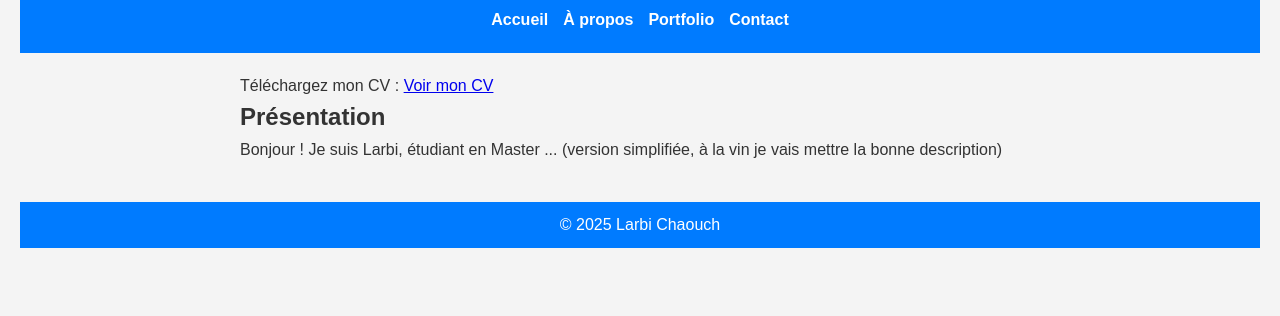
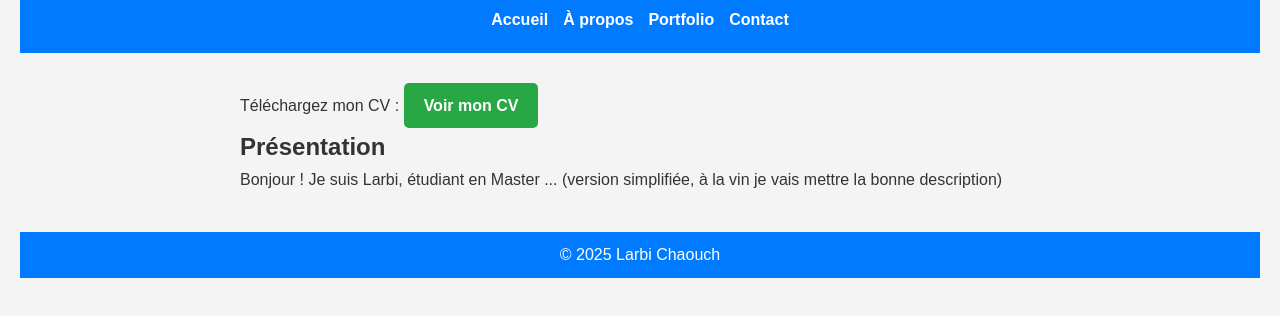
Before and after one commit to larbi1993/site-personnel, a plain HTML site: page index.html in a window 1280 px wide. Shown: the part 94-410 px from the top of the page. Drawn offline with Linux system fonts and the light colour scheme.

Commit message:
Fin Sprint 1 : page d'accueil minimale, structure, CSS et JS

```diff
--- a/css/style.css
+++ b/css/style.css
@@ -46,3 +46,19 @@ footer {
     background-color: #007bff;
     color: white;
 }
+
+.cv-button {
+    display: inline-block;
+    padding: 10px 20px;
+    background-color: #28a745; /* vert moderne */
+    color: white;
+    text-decoration: none;
+    font-weight: bold;
+    border-radius: 5px;
+    transition: background-color 0.3s;
+    margin-top: 10px;
+}
+
+.cv-button:hover {
+    background-color: #218838;
+}
```
Also changed, not shown: 1 other file.
